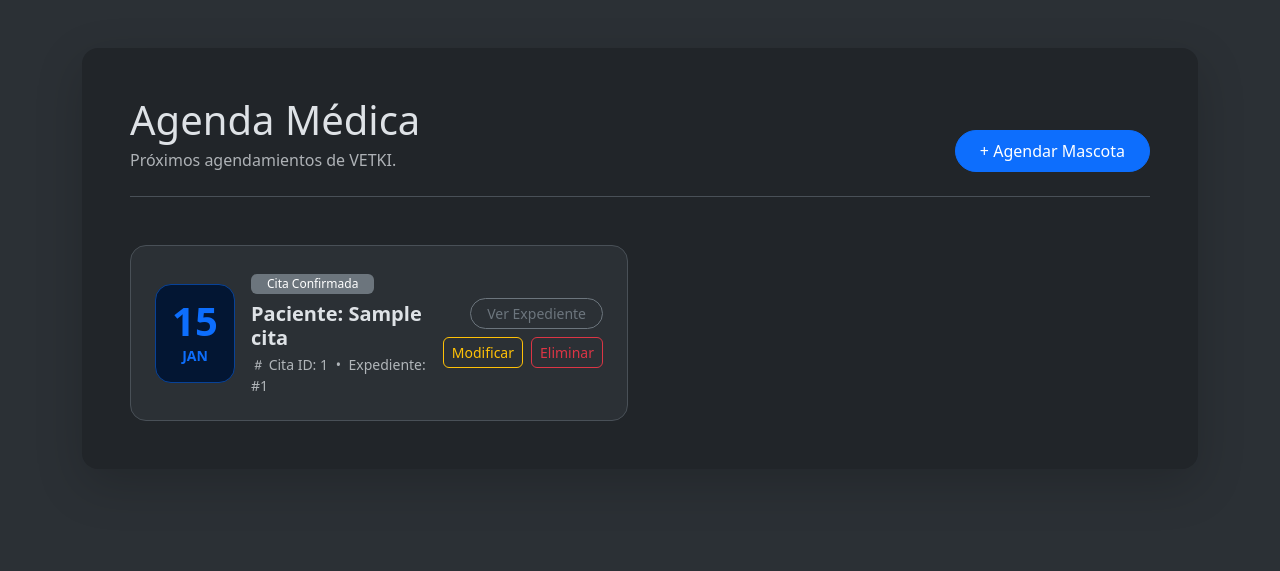
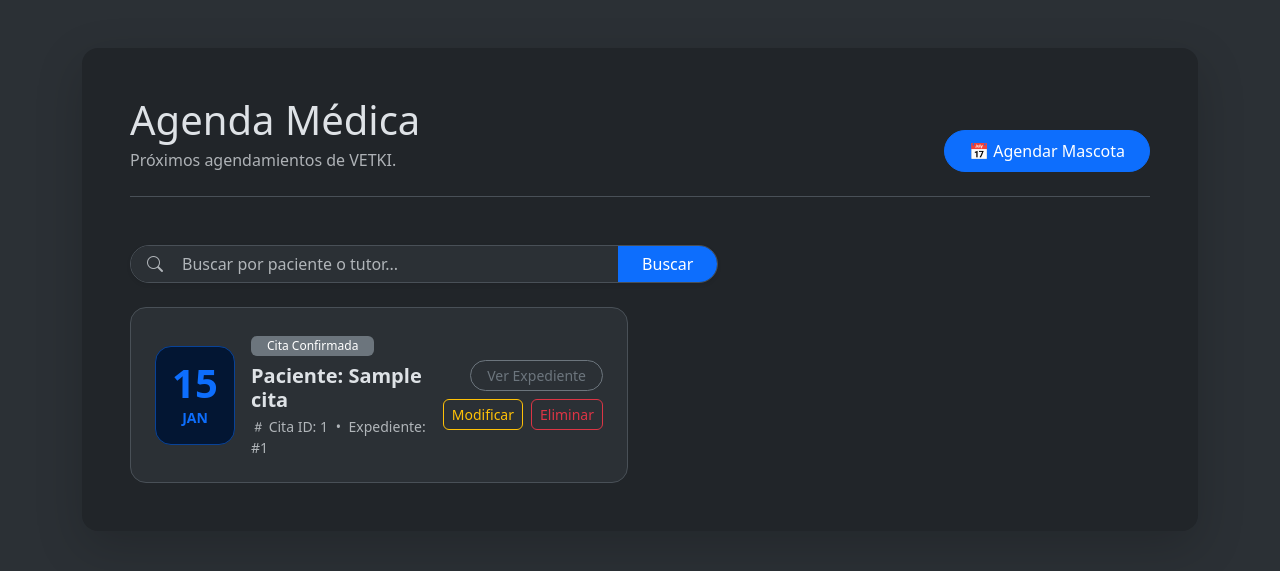
Before and after one commit to ChainHeal2/VETKI, a Flask app: template aplicacion/templates/appointment/appointment_read.html in a window 1280 px wide. Shown: the part 57-628 px from the top of the page. Run offline with Flask 3, Linux system fonts and the light colour scheme; the template is opened without the code that fills it: most values are stand-ins (such as "Sample title", 1, 10 or a date in 2020); some libraries are stand-ins or nearby versions.

Commit message:
se agrega buscar y paginar para appointment

```diff
--- a/aplicacion/templates/appointment/appointment_read.html
+++ b/aplicacion/templates/appointment/appointment_read.html
@@ -11,9 +11,44 @@
             <h1 class="display-6 fw-normal mb-1">Agenda Médica</h1>
             <p class="mb-0 text-body-secondary">Próximos agendamientos de VETKI.</p>
         </div>
-                <a href="{{ url_for('pet.pet_read') }}" class="btn btn-primary rounded-pill px-4 py-2">
-            + Agendar Mascota
+        <a href="{{ url_for('pet.pet_read') }}" class="btn btn-primary rounded-pill px-4 py-2">
+           📅 Agendar Mascota
         </a>
+    </div>
+
+    <!-- BARRA DE BÚSQUEDA Y FILTROS -->
+    <div class="row mb-4 g-3 align-items-center">
+        <div class="col-12 col-md-8 col-lg-7">
+            <form method="GET" action="{{ url_for('appointment.appointment_read') }}" class="d-flex gap-2">
+                <div class="input-group shadow-sm rounded-pill border overflow-hidden">
+                    <span class="input-group-text bg-body-tertiary border-0 text-body-secondary ps-3">
+                        <i class="bi bi-search"></i>
+                    </span>
+                    <input type="search"
+                           name="q"
+                           class="form-control border-0 bg-body-tertiary shadow-none ps-2"
+                           placeholder="Buscar por paciente o tutor..."
+                           value="{{ search_query or '' }}"
+                           autocapitalize="none"
+                           autocomplete="off">
+                    <button type="submit" class="btn btn-primary px-4 fw-medium border-0">
+                        Buscar
+                    </button>
+                </div>
+
+                {% if search_query %}
+                    <a href="{{ url_for('appointment.appointment_read') }}" class="btn btn-outline-secondary rounded-pill px-3 d-flex align-items-center gap-1 flex-shrink-0">
+                        <i class="bi bi-x-circle"></i> Limpiar
+                    </a>
+                {% endif %}
+            </form>
+        </div>
+
+        {% if search_query %}
+            <div class="col-12 col-md-auto text-body-secondary small ms-md-auto">
+                Resultados para: <strong class="text-primary">"{{ search_query }}"</strong>
+            </div>
+        {% endif %}
     </div>
 
     <!-- Lista de Citas -->
@@ -63,14 +98,48 @@
         {% else %}
         <!-- ESTADO VACÍO -->
         <div class="col-12 text-center py-5">
-            <div class="display-1 text-body-tertiary mb-3">📅</div>
-            <h5 class="text-body-secondary">Tu agenda esta libre</h5>
-            <a href="{{ url_for('pet.pet_read') }}" class="btn btn-primary rounded-pill mt-3">
-                Agendar primer paciente
-            </a>
+            {% if search_query %}
+                <div class="display-1 text-body-tertiary mb-3">🔍</div>
+                <h5 class="text-body-secondary">No se encontraron citas que coincidan con "{{ search_query }}".</h5>
+                <a href="{{ url_for('appointment.appointment_read') }}" class="btn btn-outline-secondary rounded-pill mt-3 px-4">
+                    Ver todas las citas
+                </a>
+            {% else %}
+                <div class="display-1 text-body-tertiary mb-3">📅</div>
+                <h5 class="text-body-secondary">Tu agenda está libre</h5>
+                <a href="{{ url_for('pet.pet_read') }}" class="btn btn-primary rounded-pill mt-3">
+                    Agendar primer paciente
+                </a>
+            {% endif %}
         </div>
         {% endfor %}
     </div>
 
+    <!-- NAVEGACIÓN DE PAGINACIÓN -->
+    {% if total_pages is defined and total_pages > 1 %}
+    <div class="d-flex justify-content-between align-items-center mt-5 pt-3 border-top">
+        <div class="text-body-secondary small">
+            Página <strong>{{ page }}</strong> de <strong>{{ total_pages }}</strong> ({{ total_records }} citas en total)
+        </div>
+        <ul class="pagination mb-0">
+            <!-- Botón Anterior -->
+            <li class="page-item {% if page <= 1 %}disabled{% endif %}">
+                <a class="page-link rounded-pill px-3 me-1"
+                   href="{{ url_for('appointment.appointment_read', page=page-1, q=search_query) }}">
+                    &laquo; Anterior
+                </a>
+            </li>
+
+            <!-- Botón Siguiente -->
+            <li class="page-item {% if page >= total_pages %}disabled{% endif %}">
+                <a class="page-link rounded-pill px-3"
+                   href="{{ url_for('appointment.appointment_read', page=page+1, q=search_query) }}">
+                    Siguiente &raquo;
+                </a>
+            </li>
+        </ul>
+    </div>
+    {% endif %}
+
 </div>
 {% endblock %}
--- a/aplicacion/templates/pet/pet_read.html
+++ b/aplicacion/templates/pet/pet_read.html
@@ -82,7 +82,7 @@
                         </div>
                     </div>
                     <span class="badge text-bg-dark border ms-auto py-1 px-2 fw-normal small">
-                        #{{ mascota.id }}
+                        #{{ mascota.pet_id }}
                     </span>
                 </div>
 
@@ -99,14 +99,14 @@
                 <div class="mt-auto">
                     <!-- BOTÓN DESPLEGABLE -->
                     <button class="btn btn-outline-secondary w-100 d-flex justify-content-between align-items-center mb-3 rounded-3 py-2 px-3 small"
-                        type="button" data-bs-toggle="collapse" data-bs-target="#collapseData{{ mascota.id }}"
+                        type="button" data-bs-toggle="collapse" data-bs-target="#collapseData{{ mascota.pet_id }}"
                         aria-expanded="false">
                         <span>Ver Expediente Completo</span>
                         <i class="bi bi-chevron-down small"></i>
                     </button>
 
                     <!-- CONTENIDO DESPLEGABLE -->
-                    <div class="collapse" id="collapseData{{ mascota.id }}">
+                    <div class="collapse" id="collapseData{{ mascota.pet_id }}">
                         <div class="card card-body mb-3 border-0 bg-body rounded-3 p-3">
 
                             <!-- Lista de Detalles -->
```
Also changed, not shown: aplicacion/appointment/appointment.py (+68 -10 lines).
